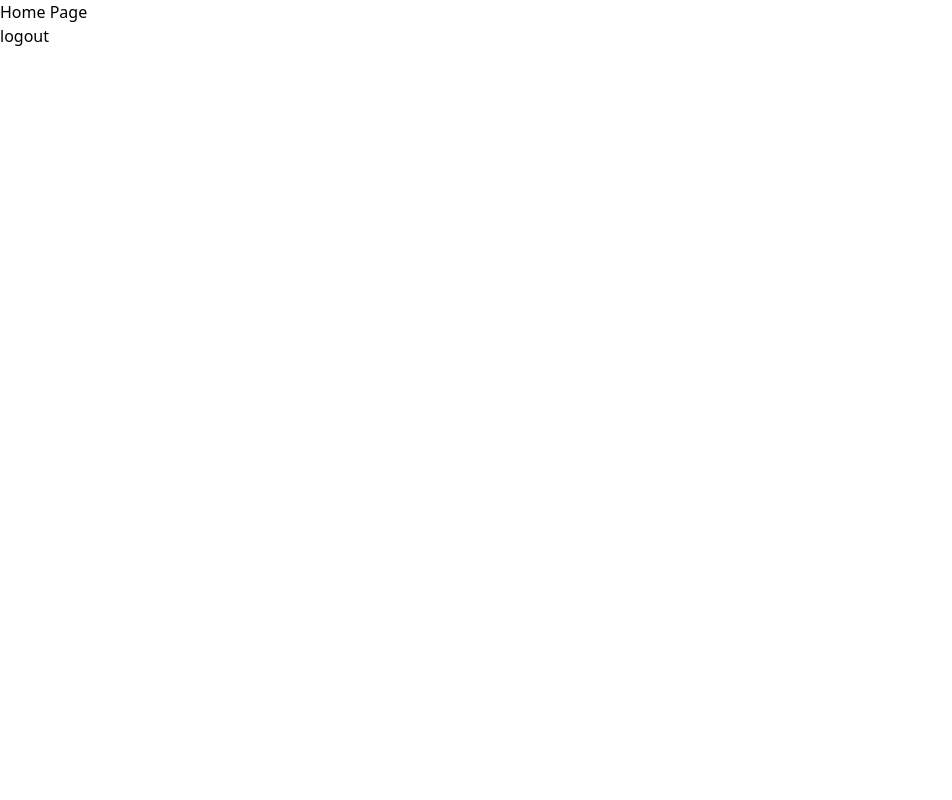
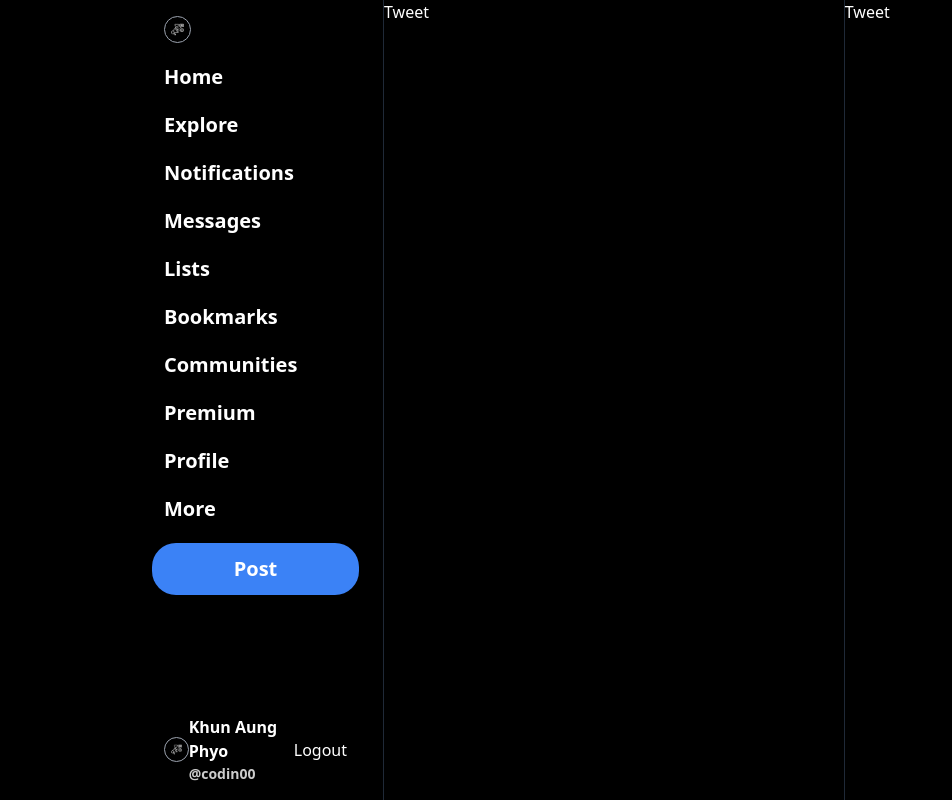
Before and after one commit to kap834/tweet_client, a Vue app: page /home in a window 1280 px wide. Shown: the whole page, without its empty margins (0-952 px from the left). Built offline with nearby package versions, Linux system fonts and the light colour scheme; sample sign-in values are in the browser's storage.

Commit message:
fix: authorization

```diff
--- a/src/router/index.ts
+++ b/src/router/index.ts
@@ -38,7 +38,11 @@
   if(to.meta.requiresAuth){
     const token = localStorage.getItem('token')
     if(token){
-      next()
+      if(token != 'null'){
+        next()
+      }else{
+        next('/login')
+      }
     }else{
       next('/login')
     }
@@ -51,7 +55,11 @@
   if(to.meta.noAuth){
     const token = localStorage.getItem('token')
     if(token){
-      next('/home')
+      if(token != 'null'){
+        next('/home')
+      }else{
+        next()
+      }
     }else{
       next()
     }
--- a/src/views/HomePage.vue
+++ b/src/views/HomePage.vue
@@ -1,18 +1,89 @@
 <template>
     <div>
-        <h1>Home Page</h1>
-        <button @click="logout">logout</button>
+            <div class="main w-full fixed bg-black">
+                <div class=" w-[80%] mx-auto flex">
+                    <div class=" bg-black w-[25%] h-screen flex flex-col justify-between border-r border-gray-800 py-4 px-6">
+                        <div class="menu flex flex-col gap-5 cursor-pointer">
+                            <div class="flex flex-col gap-5 px-3">
+                                <div class="logo text-white w-[15%] border border-gray-400 rounded-full p-[6px]">
+                                <img class="w-full" src="../assets/images/social.png" alt="" />
+                            </div>
+                            <div class="home">
+                                <h1 class=" font-bold text-xl text-white hover:bg-black">Home</h1>
+                            </div>
+                            <div class="home">
+                                <h1 class=" font-semibold text-xl text-white">Explore</h1>
+                            </div>
+                            <div class="home">
+                                <h1 class=" font-semibold text-xl text-white">Notifications</h1>
+                            </div>
+                            <div class="home">
+                                <h1 class=" font-semibold text-xl text-white">Messages</h1>
+                            </div>
+                            <div class="home">
+                                <h1 class=" font-semibold text-xl text-white">Lists</h1>
+                            </div>
+                            <div class="home">
+                                <h1 class=" font-semibold text-xl text-white">Bookmarks</h1>
+                            </div>
+                            <div class="home">
+                                <h1 class=" font-semibold text-xl text-white">Communities</h1>
+                            </div>
+                            <div class="home">
+                                <h1 class=" font-semibold text-xl text-white">Premium</h1>
+                            </div>
+                            <div class="home">
+                                <h1 class=" font-semibold text-xl text-white">Profile</h1>
+                            </div>
+                            <div class="home">
+                                <h1 class=" font-semibold text-xl text-white">More</h1>
+                            </div>
+                            </div>
+                            <div class="btn w-full">
+                                <button class=" py-3 w-full font-bold text-xl text-white bg-blue-500 hover:opacity-90 rounded-3xl">Post</button>
+                            </div>
+                        </div>
+                        <div class="profile flex justify-between items-center w-full px-3">
+                            <div class="logo text-white w-[15%] border border-gray-400 rounded-full p-[6px]">
+                                <img class="w-full" src="../assets/images/social.png" alt="" />
+                            </div>
+                            <div class="name">
+                                <h1 class=" font-bold text-[16px] text-white">Khun Aung Phyo</h1>
+                                <p class=" font-semibold text-[14px] text-white opacity-80">@codin00</p>
+                            </div>
+                            <div class="logout">
+                                <h1 class=" text-white">Logout</h1>
+                            </div>
+                        </div>
+                    </div>
+                    <div class=" bg-black w-[45%] h-screen border-r border-gray-800">
+                        <div class="menu">
+                            <div class="logo text-white">
+                                Tweet
+                            </div>
+                        </div>
+                    </div>
+                    <div class=" bg-black w-[30%] h-screen">
+                        <div class="menu">
+                            <div class="logo text-white">
+                                Tweet
+                            </div>
+                        </div>
+                    </div>
+                </div>
+            </div>
+        <!-- <button @click="logout">logout</button> -->
     </div>
 </template>
 
 <script>
-    export default {
-        name: 'HomePage',
-        methods: {
-            logout() {
-                localStorage.removeItem('token')
-                location.reload()
-            }
-        },
-    }
+export default {
+    name: 'HomePage',
+    // methods: {
+    //     logout() {
+    //         localStorage.removeItem('token')
+    //         location.reload()
+    //     }
+    // },
+}
 </script>
--- a/src/views/LoginPage.vue
+++ b/src/views/LoginPage.vue
@@ -112,6 +112,7 @@
                                 placeholder="password"
                                 class="w-full outline-none py-4 px-2 text-white font-medium rounded-lg bg-black border border-gray-800" />
                             <small v-if="statusPass" class=" text-red-500 text-xs">Password does not match</small>
+                            <small v-if="invaild" class=" text-red-500 text-xs">Email/Password is invaild</small>
                         </div>
                     </div>
                     <div class="btn w-full flex flex-col justify-center">
@@ -199,7 +200,8 @@
                 password: '',
                 confirm_password: '',
             },
-            signInPage: false
+            signInPage: false,
+            invaild: false
         };
     },
     computed: {
@@ -251,16 +253,18 @@
             this.passError = this.user.email == "" ? ref('red') : ''
             this.conError = this.user.password == "" ? ref('red') : ''
 
-            axios.post('http://localhost:8000/api/user/login', { email: this.user.email, password: this.user.password })
+            if(this.user.email != '' && this.user.password){
+                axios.post('http://localhost:8000/api/user/login', { email: this.user.email, password: this.user.password })
                 .then(res => {
                     this.storeData(res);
                     let token = localStorage.getItem('token')
-                    if (token === 'null') {
-                        this.close()
+                    if (token == 'null') {
+                        this.invaild = true
                     } else {
                         this.$router.push('/home')
                     }
                 });
+            }
         },
         storeData(res) {
             this.$store.dispatch('userData', res.data.user);
```
